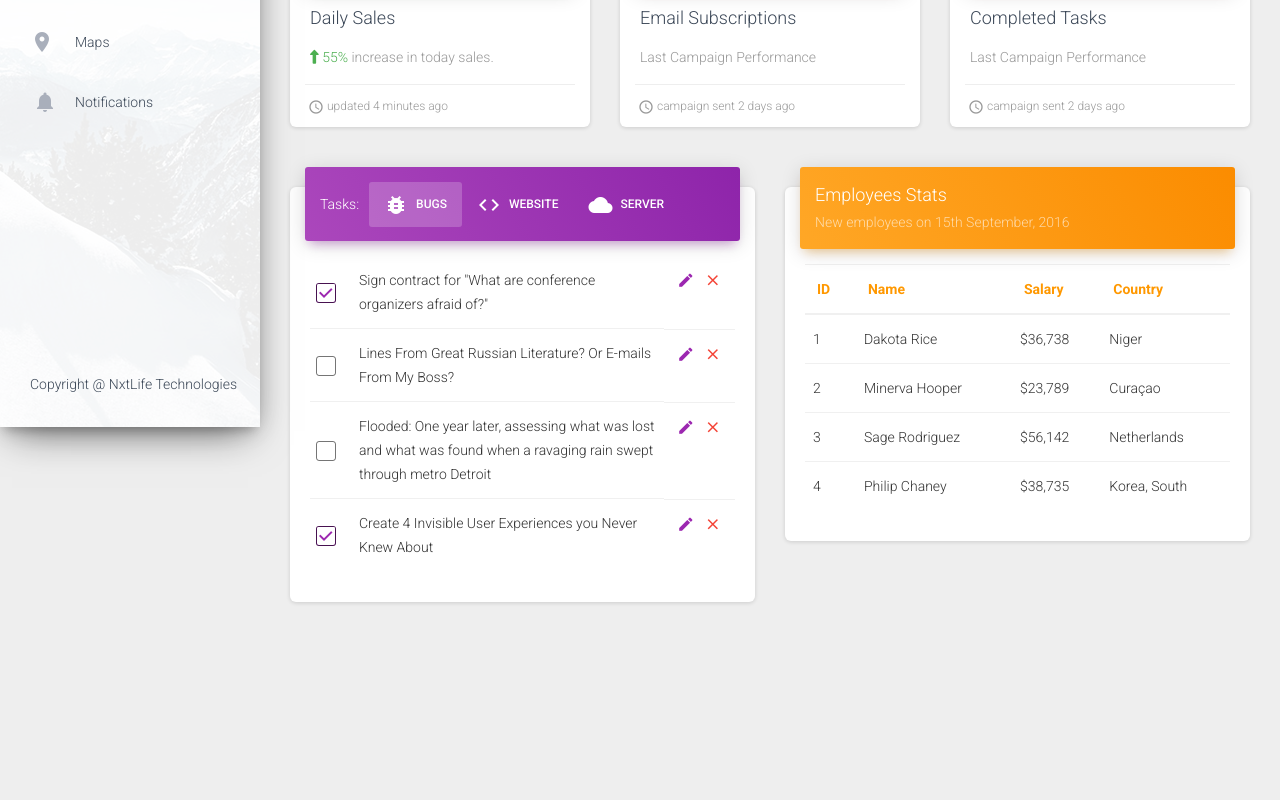
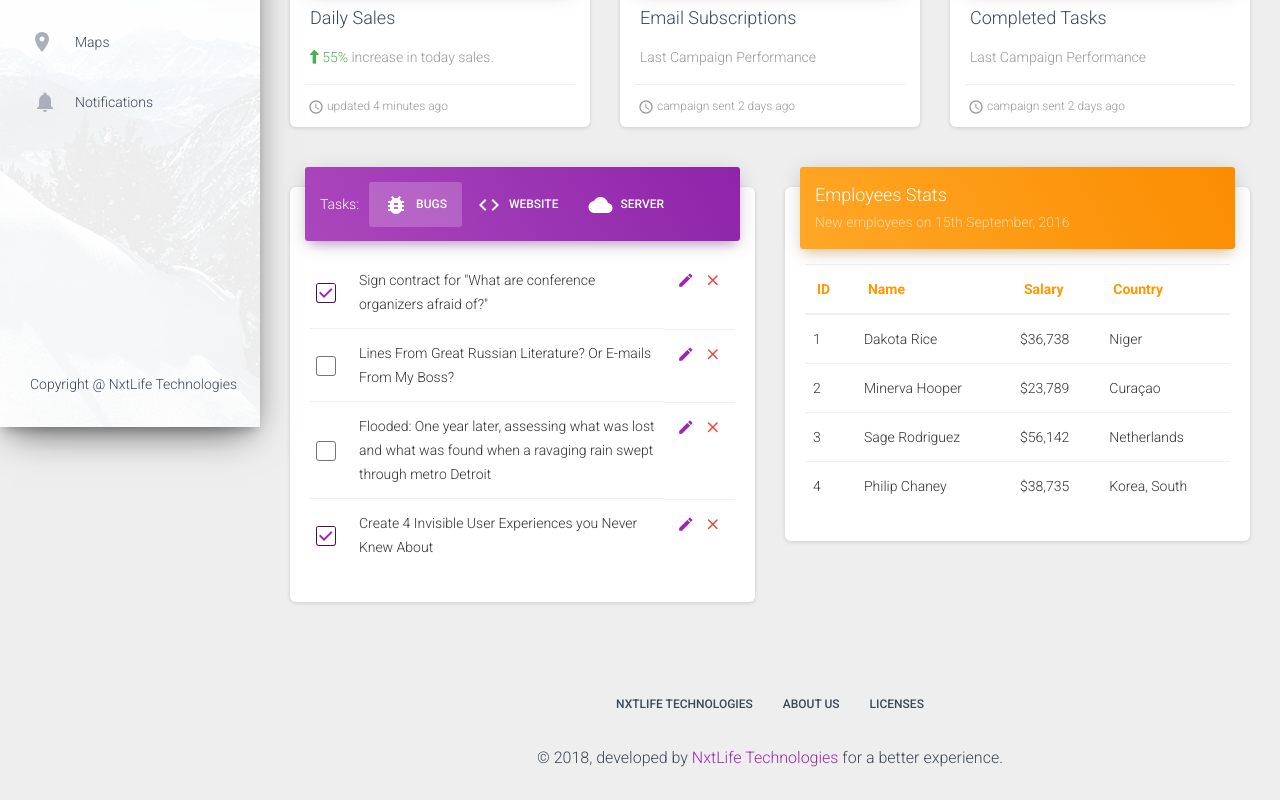
Before and after one commit to akash-gupta-146/suvidha-admin-panel, an Angular app: page / in a window 1280 px wide. Shown: the part 373-1173 px from the top of the page. Before the commit the page ends 1035 px from the top, so only its background shows below. Built offline with nearby package versions, Linux system fonts and the light colour scheme.

Commit message:
Added footer

```diff
--- a/src/app/app.component.html
+++ b/src/app/app.component.html
@@ -5,5 +5,7 @@
   <div  class="content">
   <app-dashboard></app-dashboard>
   </div>
+  <app-footer></app-footer>
 </div>
+
 </div>
--- a/src/app/app.module.ts
+++ b/src/app/app.module.ts
@@ -6,6 +6,7 @@
 import { SidebarComponent } from './sidebar/sidebar.component';
 import { NavbarComponent } from './navbar/navbar.component';
 import { DashboardComponent } from './dashboard/dashboard.component';
+import { FooterComponent } from './footer/footer.component';
 
 
 @NgModule({
@@ -13,7 +14,8 @@
     AppComponent,
     SidebarComponent,
     NavbarComponent,
-    DashboardComponent
+    DashboardComponent,
+    FooterComponent
   ],
   imports: [
     BrowserModule
--- /dev/null
+++ b/src/app/footer/footer.component.html
@@ -0,0 +1,27 @@
+<footer class="footer ">
+    <div class="container-fluid">
+        <nav class="pull-left">
+            <ul>
+                <li>
+                    <a href="https://www.nxtlifetechnologies.com">
+                        NxtLife Technologies
+                    </a>
+                </li>
+                <li>
+                    <a href="#">
+                        About Us
+                    </a>
+                </li>
+                <li>
+                    <a href="#">
+                        Licenses
+                    </a>
+                </li>
+            </ul>
+        </nav>
+        <div class="copyright pull-right">
+            &copy; 2018, developed by
+            <a href="https://www.nxtlifetechnologies.com" target="_blank">NxtLife Technologies</a> for a better experience.
+        </div>
+    </div>
+</footer>
--- /dev/null
+++ b/src/app/footer/footer.component.ts
@@ -0,0 +1,15 @@
+import { Component, OnInit } from '@angular/core';
+
+@Component({
+  selector: 'app-footer',
+  templateUrl: './footer.component.html',
+  styleUrls: ['./footer.component.scss']
+})
+export class FooterComponent implements OnInit {
+
+  constructor() { }
+
+  ngOnInit() {
+  }
+
+}
```
Also changed, not shown: src/app/footer/footer.component.scss (added), 1 other file (tests, documents, lock files or other folders).
